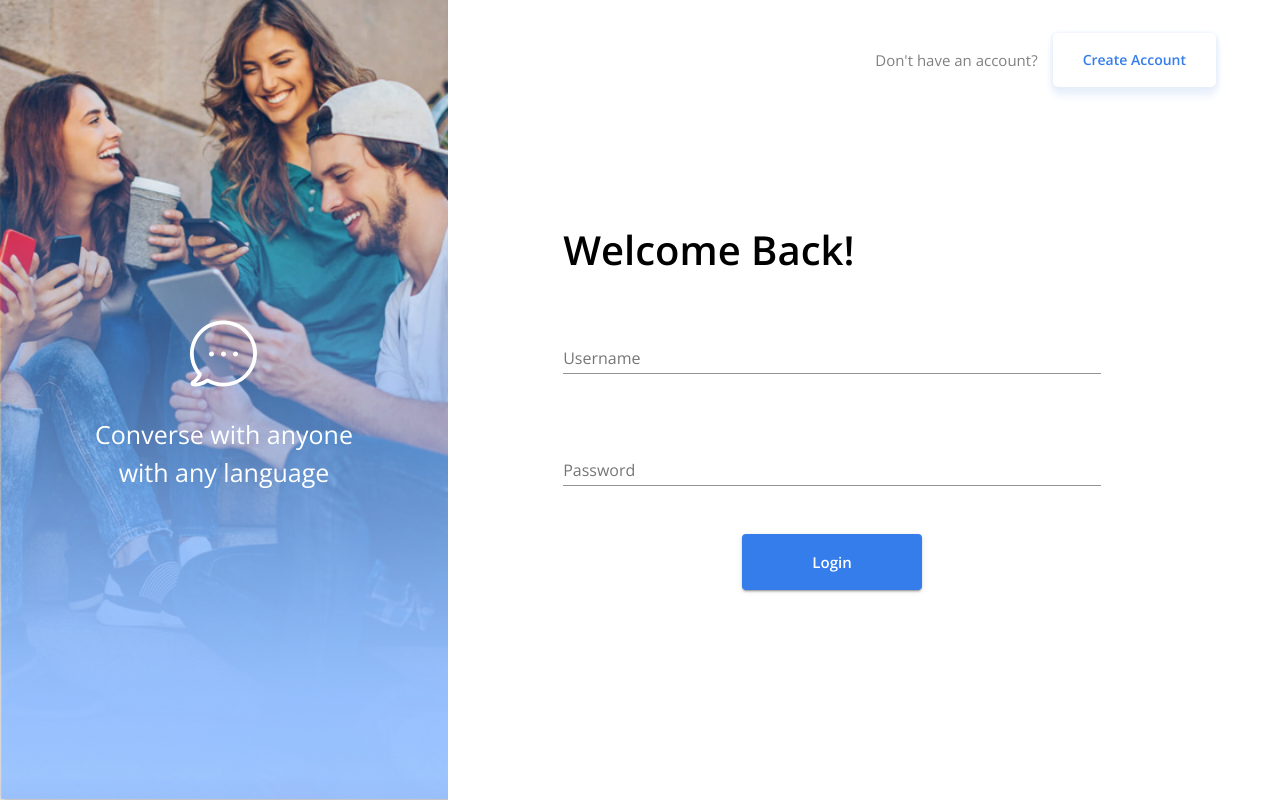
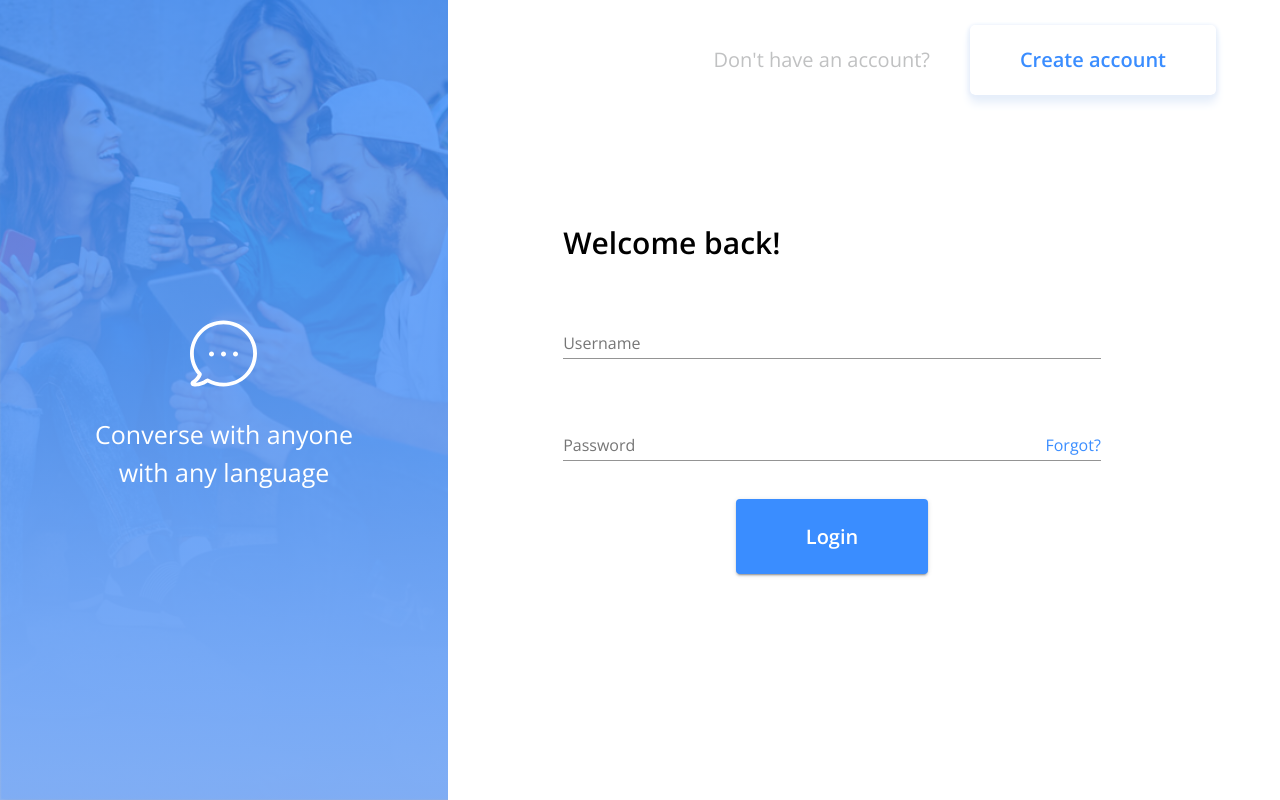
Before and after one commit to MirandaL27/16016e, a React (Create React App) app in the folder client/: page /login in a window 1280 px wide. Built offline with nearby package versions, Linux system fonts and the light colour scheme; no server answers.

Commit message:
refactored code, added linear gradient, attempted styling again.

```diff
--- a/client/src/Login.js
+++ b/client/src/Login.js
@@ -1,90 +1,20 @@
 import React, { useEffect } from 'react';
-import { Link, useHistory } from 'react-router-dom';
-import { makeStyles } from '@material-ui/core/styles';
-import image from '../src/assets/bg-img.png';
-import svg from '../src/assets/bubble.svg';
+import { useHistory } from 'react-router-dom';
+import Banner from './components/Banner';
+import FormHeader from './components/FormHeader';
+import FormButton from './components/FormButton';
 import {
   Grid,
   Box,
   Typography,
-  Button,
   FormControl,
   TextField,
+  InputAdornment
 } from '@material-ui/core';
+import FormTitle from './components/FormTitle';
 
-const useStyles = makeStyles((theme) => ({
-  root: {
-    display: "flex"
-  },
-  boxImage: {
-    backgroundImage: `url(${image})`,
-    backgroundSize: 'cover',
-    height: '100vh',
-    width: '35%',
-    display: 'flex',
-    alignItems: "flex-end",
-    justifyContent: 'center'
-  },
-  boxText: {
-    width: '60%'
-  },
-  title: {
-    fontSize: 40,
-    fontWeight: "bold",
-    marginBottom: '30px'
-  },
-  textBox: {
-    borderStyle: 'none',
-    outline: 'none',
-    border: '2px solid grey'
-  },
-  greyFont: {
-    color: 'grey',
-    fontSize: 15,
-    padding: '15px'
-  },
-  link: {
-    textDecoration: 'none'
-  },
-  createAccountButton: {
-    padding: '15px 30px 15px 30px',
-    boxShadow: '0px 8px 10px rgb(230, 238, 250), -1px 1px 5px rgb(230, 238, 250), 1px 1px 5px rgb(230, 238, 250);',
-    borderRadius: '5px',
-    color: 'rgb(52, 125, 235)'
-  },
-  submitButton: {
-    color: 'white',
-    backgroundColor: 'rgb(52, 125, 235)',
-    padding: '15px 70px 15px 70px'
-  },
-  bubbleBox: {
-    color: 'white',
-    textAlign: 'center',
-    height: '60%',
-  },
-  vertCenterBox: {
-    display: 'flex',
-    flexDirection: 'column',
-    height: '60%',
-    width: '100%'
-  },
-  topButtonBox: {
-    display: 'flex',
-    justifyContent: 'flex-end',
-    height: '15%'
-  },
-  image: {
-    marginBottom: '25px'
-  },
-  whiteFont: {
-    fontSize: 25
-  },
-  textField: {
-    paddingBottom: '40px'
-  }
-}));
 
-const Login = ({ user, login }) => {
+const Login = ({ user, login, useStyles}) => {
   const history = useHistory();
   const classes = useStyles();
 
@@ -104,25 +34,12 @@ const Login = ({ user, login }) => {
 
   return (
     <Grid container className={classes.root}>
-      <Box className={classes.boxImage}>
-        <Box className={classes.bubbleBox}>
-          <img alt="" src={svg} className={classes.image} />
-          <Typography className={classes.whiteFont}>Converse with anyone</Typography>
-          <Typography className={classes.whiteFont}>with any language</Typography>
-        </Box>
-      </Box>
+      <Banner />
       <Grid container justifyContent='center' className={classes.boxText}>
-        <Grid container alignItems='center' className={classes.topButtonBox}>
-          <Typography className={classes.greyFont}>Don't have an account?</Typography>
-          <Link href="/register" to="/register" className={classes.link}>
-            <Button className={classes.createAccountButton}>Create Account</Button>
-          </Link>
-        </Grid>
+        <FormHeader question="Don't have an account?" btnText='Create account' link='/register'/>
         <Box width='70%' height="60%">
           <Box container className={classes.vertCenterBox}>
-            <Grid container item>
-              <Typography className={classes.title}>Welcome Back!</Typography>
-            </Grid>
+            <FormTitle titleText='Welcome back!'/>
             <form onSubmit={handleLogin} width="100%">
               <Grid>
                 <Grid className={classes.textField}>
@@ -142,14 +59,17 @@ const Login = ({ user, login }) => {
                       aria-label="Password"
                       type="password"
                       name="password"
+                      InputProps={{
+                        endAdornment: (
+                         <InputAdornment position="end" style={{color: 'rgb(58, 141, 255)'}}>
+                           <Typography>Forgot?</Typography>
+                         </InputAdornment>
+                        )
+                       }}
                     />
                   </FormControl>
                 </Grid>
-                <Grid container justifyContent='center'>
-                  <Button className={classes.submitButton} type="submit" variant="contained" size="large">
-                    Login
-                  </Button>
-                </Grid>
+                <FormButton btnText="Login"/>
               </Grid>
             </form>
           </Box>
--- a/client/src/Signup.js
+++ b/client/src/Signup.js
@@ -1,92 +1,19 @@
 import React, { useState, useEffect } from 'react';
-import { Link, useHistory } from 'react-router-dom';
-import { makeStyles } from '@material-ui/core/styles';
-import image from '../src/assets/bg-img.png';
-import svg from '../src/assets/bubble.svg';
+import { useHistory } from 'react-router-dom';
+import Banner from './components/Banner';
+import FormHeader from './components/FormHeader';
+import FormButton from './components/FormButton';
 import {
   Grid,
   Box,
-  Typography,
-  Button,
   FormControl,
   TextField,
   FormHelperText,
 } from '@material-ui/core';
-
-const useStyles = makeStyles((theme) => ({
-  root: {
-    display: "flex"
-  },
-  boxImage: {
-    backgroundImage: `url(${image})`,
-    backgroundSize: 'cover',
-    height: '100vh',
-    width: '35%',
-    display: 'flex',
-    alignItems: "flex-end",
-    justifyContent: 'center'
-  },
-  boxText: {
-    width: '60%'
-  },
-  title: {
-    fontSize: 40,
-    fontWeight: "bold",
-    marginBottom: '30px'
-  },
-  textBox: {
-    borderStyle: 'none',
-    outline: 'none',
-    border: '2px solid grey'
-  },
-  greyFont: {
-    color: 'grey',
-    fontSize: 15,
-    padding: '15px'
-  },
-  link: {
-    textDecoration: 'none'
-  },
-  createAccountButton: {
-    padding: '15px 30px 15px 30px',
-    boxShadow: '0px 8px 10px rgb(230, 238, 250), -1px 1px 5px rgb(230, 238, 250), 1px 1px 5px rgb(230, 238, 250);',
-    borderRadius: '5px',
-    color: 'rgb(52, 125, 235)'
-  },
-  submitButton: {
-    color: 'white',
-    backgroundColor: 'rgb(52, 125, 235)',
-    padding: '15px 70px 15px 70px'
-  },
-  bubbleBox: {
-    color: 'white',
-    textAlign: 'center',
-    height: '60%',
-  },
-  vertCenterBox: {
-    display: 'flex',
-    flexDirection: 'column',
-    height: '60%',
-    width: '100%'
-  },
-  topButtonBox: {
-    display: 'flex',
-    justifyContent: 'flex-end',
-    height: '15%'
-  },
-  image: {
-    marginBottom: '25px'
-  },
-  whiteFont: {
-    fontSize: 25
-  },
-  textField: {
-    paddingBottom: '30px'
-  }
-}));
+import FormTitle from './components/FormTitle';
 
 
-const Signup = ({ user, register }) => {
+const Signup = ({ user, register, useStyles}) => {
   const history = useHistory();
   const classes = useStyles();
   const [formErrorMessage, setFormErrorMessage] = useState({});
@@ -113,25 +40,12 @@ const Signup = ({ user, register }) => {
 
   return (
     <Grid container className={classes.root}>
-      <Box className={classes.boxImage}>
-        <Box className={classes.bubbleBox}>
-          <img alt="" src={svg} className={classes.image} />
-          <Typography className={classes.whiteFont}>Converse with anyone</Typography>
-          <Typography className={classes.whiteFont}>with any language</Typography>
-        </Box>
-      </Box>
+      <Banner />
       <Grid container justifyContent="center" className={classes.boxText}>
-        <Grid container alignItems='center' className={classes.topButtonBox}>
-          <Typography className={classes.greyFont}>Already have an account?</Typography>
-          <Link href="/login" to="/login" className={classes.link}>
-            <Button className={classes.createAccountButton}>Login</Button>
-          </Link>
-        </Grid>
+        <FormHeader question="Already have an account?" btnText='Login' link='/login'/>
         <Box width='70%' height="60%">
           <Box container className={classes.vertCenterBox}>
-            <Grid container item>
-              <Typography className={classes.title}>Create an account.</Typography>
-            </Grid>
+            <FormTitle titleText='Create an account.'/>
             <form onSubmit={handleRegister}>
               <Grid>
                 <Grid className={classes.textField}>
@@ -186,11 +100,7 @@ const Signup = ({ user, register }) => {
                     </FormHelperText>
                   </FormControl>
                 </Grid>
-                <Grid container justifyContent='center'>
-                  <Button type="submit" variant="contained" size="large" className={classes.submitButton}>
-                    Create
-                  </Button>
-                </Grid>
+                <FormButton btnText="Create"/>
               </Grid>
             </form>
           </Box>
--- /dev/null
+++ b/client/src/components/Banner.js
@@ -0,0 +1,46 @@
+import React from 'react';
+import svg from '../assets/bubble.svg';
+import image from '../assets/bg-img.png';
+import { makeStyles } from '@material-ui/core/styles';
+import {
+    Box,
+    Typography
+  } from '@material-ui/core';
+
+const useStyles = makeStyles((theme) => ({
+    boxImage: {
+        backgroundImage: `linear-gradient(to bottom, rgba(58, 141, 255, 0.80), rgba(121, 168, 242, 0.80)), url(${image})`,
+        backgroundSize: 'cover',
+        height: '100vh',
+        width: '35%',
+        display: 'flex',
+        alignItems: "flex-end",
+        justifyContent: 'center'
+      },
+    bubbleBox: {
+      color: 'white',
+      textAlign: 'center',
+      height: '60%',
+    },
+    image: {
+      marginBottom: '25px'
+    },
+    whiteFont: {
+      fontSize: 25
+    },
+  }));
+
+
+const Banner = () => {
+    const classes = useStyles();
+    return (
+    <Box className={classes.boxImage}>
+        <Box className={classes.bubbleBox}>
+            <img alt="" src={svg} className={classes.image} />
+            <Typography className={classes.whiteFont}>Converse with anyone</Typography>
+            <Typography className={classes.whiteFont}>with any language</Typography>
+        </Box>
+    </Box>
+    );
+}
+export default Banner;
--- /dev/null
+++ b/client/src/components/FormButton.js
@@ -0,0 +1,28 @@
+import React from 'react';
+import { makeStyles } from '@material-ui/core/styles';
+import {
+    Grid,
+    Button
+  } from '@material-ui/core';
+
+const useStyles = makeStyles((theme) => ({
+    submitButton: {
+      color: 'white',
+      fontSize: 20,
+      backgroundColor: 'rgb(58, 141, 255)',
+      padding: '20px 70px 20px 70px'
+    }
+  }));
+
+const FormButton = ({btnText}) => {
+    const classes = useStyles();
+    return (
+        <Grid container justifyContent='center'>
+            <Button className={classes.submitButton} type="submit" variant="contained" size="large">
+                {btnText}
+            </Button>
+        </Grid>
+    );
+}
+
+export default FormButton;
--- /dev/null
+++ b/client/src/components/FormHeader.js
@@ -0,0 +1,47 @@
+import React from 'react';
+import { makeStyles } from '@material-ui/core/styles';
+import { Link } from 'react-router-dom';
+import {
+    Grid,
+    Typography,
+    Button,
+  } from '@material-ui/core';
+
+  const useStyles = makeStyles((theme) => ({
+    greyFont: {
+      color: 'rgb(192,193,194)',
+      fontSize: 20,
+      padding: '40px',
+      lineHeight: 1.5
+    },
+    link: {
+      textDecoration: 'none'
+    },
+    createAccountButton: {
+      padding: '20px 50px 20px 50px',
+      boxShadow: '0px 8px 10px rgb(230, 238, 250), -1px 1px 5px rgb(230, 238, 250), 1px 1px 5px rgb(230, 238, 250);',
+      borderRadius: '5px',
+      color: 'rgb(58, 141, 255)',
+      fontSize: 20,
+      lineHeight: 1.5
+    },
+    topButtonBox: {
+      display: 'flex',
+      justifyContent: 'flex-end',
+      height: '15%'
+    }
+  }));
+
+  const FormHeader = ({question, btnText, link}) => {
+    const classes = useStyles();
+      return (
+      <Grid container alignItems='center' className={classes.topButtonBox}>
+        <Typography className={classes.greyFont}>{question}</Typography>
+        <Link href={link} to={link} className={classes.link}>
+          <Button className={classes.createAccountButton}>{btnText}</Button>
+        </Link>
+      </Grid>
+      );
+  }
+
+  export default FormHeader;
--- /dev/null
+++ b/client/src/components/FormTitle.js
@@ -0,0 +1,25 @@
+import React from 'react';
+import { makeStyles } from '@material-ui/core/styles';
+import {
+    Grid,
+    Typography
+  } from '@material-ui/core';
+
+  const useStyles = makeStyles((theme) => ({
+    title: {
+      fontSize: 30,
+      fontWeight: "bold",
+      marginBottom: '30px'
+    }
+  }));
+
+const FormTitle = ({titleText}) => {
+    const classes = useStyles();
+    return (
+        <Grid container item>
+            <Typography className={classes.title}>{titleText}</Typography>
+        </Grid>
+    );
+}
+
+export default FormTitle;
--- a/client/src/routes.js
+++ b/client/src/routes.js
@@ -1,11 +1,31 @@
 import React, { useEffect, useState } from "react";
 import axios from "axios";
 import { Route, Switch, withRouter } from "react-router-dom";
+import { makeStyles } from '@material-ui/core/styles';
+
 
 import Signup from "./Signup.js";
 import Login from "./Login.js";
 import { SnackbarError, Home } from "./components";
 import { SocketContext, socket } from "./context/socket";
+
+const useStyles = makeStyles((theme) => ({
+  root: {
+    display: "flex"
+  },
+  boxText: {
+    width: '60%'
+  },
+  vertCenterBox: {
+    display: 'flex',
+    flexDirection: 'column',
+    height: '60%',
+    width: '100%'
+  },
+  textField: {
+    paddingBottom: '30px'
+  }
+}));
 
 const Routes = (props) => {
   const [user, setUser] = useState({
@@ -99,11 +119,11 @@ const Routes = (props) => {
       <Switch>
         <Route
           path="/login"
-          render={() => <Login user={user} login={login} />}
+          render={() => <Login user={user} login={login} useStyles = {useStyles}/>}
         />
         <Route
           path="/register"
-          render={() => <Signup user={user} register={register} />}
+          render={() => <Signup user={user} register={register} useStyles={useStyles}/>}
         />
         <Route
           exact
--- a/client/src/themes/theme.js
+++ b/client/src/themes/theme.js
@@ -1,6 +1,6 @@
-import { createTheme } from "@material-ui/core";
+import { createMuiTheme } from "@material-ui/core";
 
-export const theme = createTheme({
+export const theme = createMuiTheme({
   typography: {
     fontFamily: "Open Sans, sans-serif",
     fontSize: 14,
```
